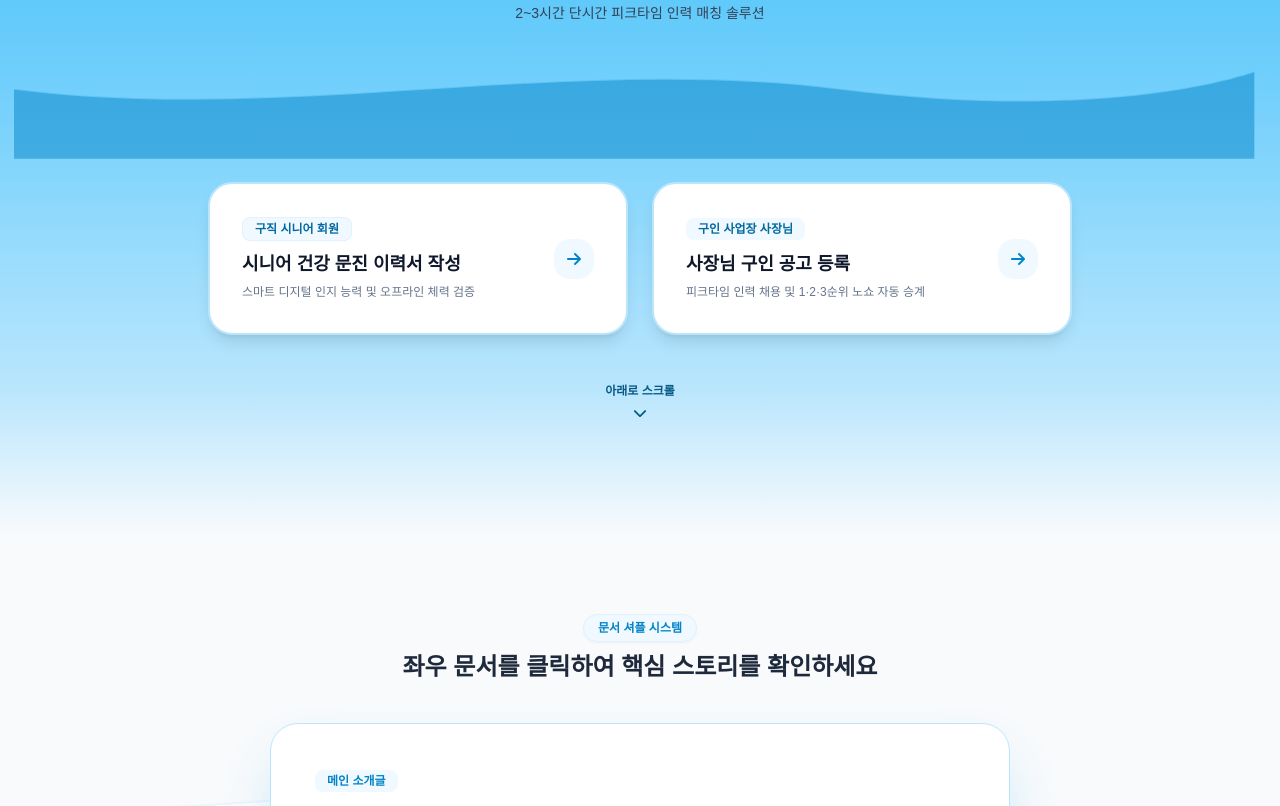
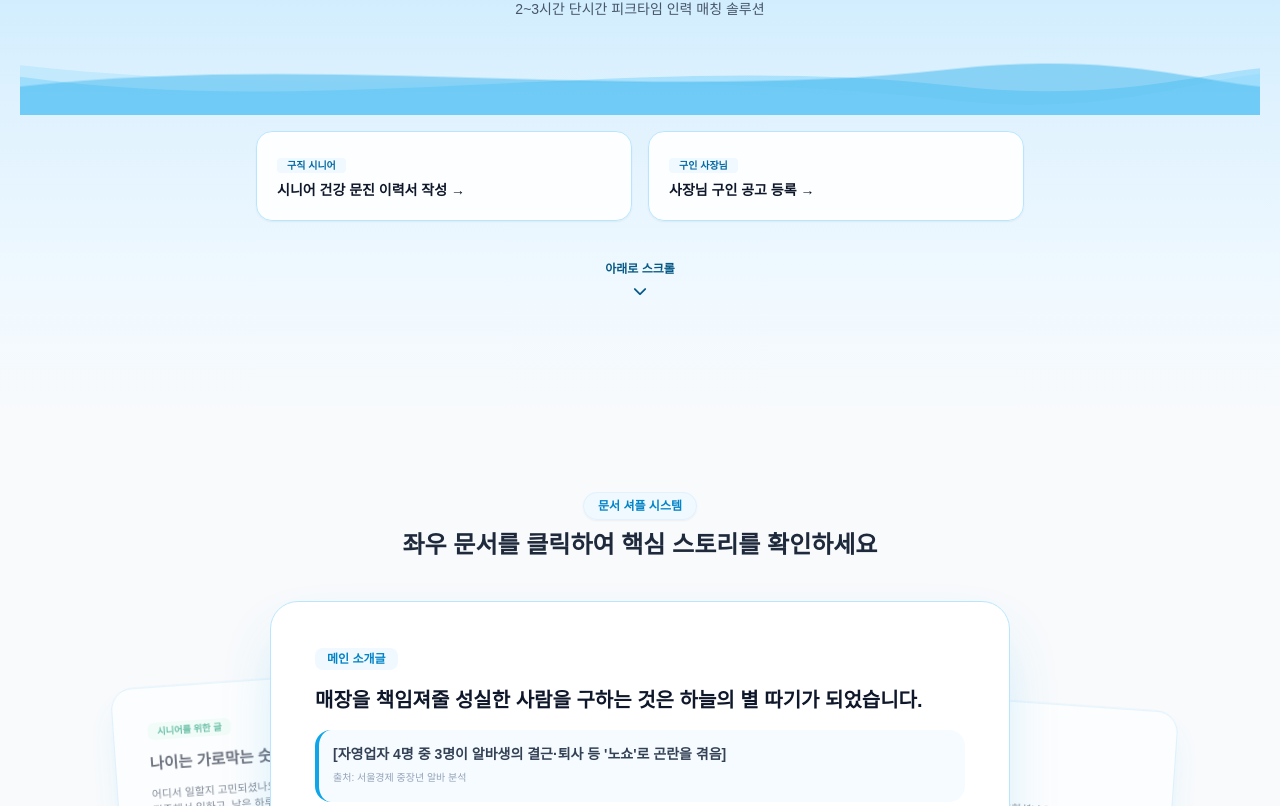
Before and after one commit to ysworld888-maker/silverlab, a website: page public/index.html in a window 1280 px wide. Shown: the part 252-1058 px from the top of the page. Drawn offline with nearby package versions, Linux system fonts and the light colour scheme; a web font is replaced by a local one.

```diff
--- a/public/index.html
+++ b/public/index.html
@@ -9,21 +9,31 @@
     <style>
         @import url('https://cdn.jsdelivr.net/gh/orioncactus/pretendard/dist/web/static/pretendard.css');
         body { font-family: "Pretendard", sans-serif; background-color: #f8fafc; color: #1e293b; word-break: keep-all; }
-        .btn-sky { background-color: #0ea5e9; color: #ffffff; transition: all 0.2s; }
-        .btn-sky:hover { background-color: #0284c7; }
+        .btn-sky { background-color: #0284c7; color: #ffffff; transition: all 0.2s; }
+        .btn-sky:hover { background-color: #0369a1; }
 
+        /* Soothing Pastel Sky Gradient */
         .sky-hero {
-            background: linear-gradient(180deg, #38bdf8 0%, #7dd3fc 45%, #bae6fd 80%, #f8fafc 100%);
+            background: linear-gradient(180deg, #BAE6FD 0%, #E0F2FE 50%, #F0F9FF 80%, #F8FAFC 100%);
         }
 
-        @keyframes gentleWave {
-            0% { transform: translateX(0) scaleY(1); }
-            50% { transform: translateX(-2%) scaleY(1.03); }
-            100% { transform: translateX(0) scaleY(1); }
+        /* 3 Layered Gentle Up-Down Waves Animations */
+        @keyframes waveFloat1 {
+            0%, 100% { transform: translateY(0px); }
+            50% { transform: translateY(-8px); }
         }
-        .anim-gentle-wave {
-            animation: gentleWave 6s ease-in-out infinite;
+        @keyframes waveFloat2 {
+            0%, 100% { transform: translateY(0px); }
+            50% { transform: translateY(-12px); }
         }
+        @keyframes waveFloat3 {
+            0%, 100% { transform: translateY(0px); }
+            50% { transform: translateY(-6px); }
+        }
+
+        .wave-layer-1 { animation: waveFloat1 5s ease-in-out infinite; }
+        .wave-layer-2 { animation: waveFloat2 7s ease-in-out infinite; }
+        .wave-layer-3 { animation: waveFloat3 4s ease-in-out infinite; }
 
         @keyframes subtleBounce {
             0%, 80%, 100% { transform: translateY(0); }
@@ -67,7 +77,7 @@
             transform: translateX(-50%) translateZ(0px) scale(1);
             z-index: 40;
             opacity: 1;
-            box-shadow: 0 30px 60px -15px rgba(14, 165, 233, 0.3);
+            box-shadow: 0 30px 60px -15px rgba(14, 165, 233, 0.25);
         }
 
         .card-pos-1 {
@@ -108,59 +118,58 @@
     </header>
 
     <main class="flex-1 pb-16">
-        <!-- Hero Section -->
+        <!-- Hero Section with Pastel Sky & Layered Gentle Waves -->
         <section class="sky-hero pt-14 pb-28 px-5 relative overflow-hidden text-center">
             <div class="max-w-4xl mx-auto space-y-3 relative z-10">
-                <span class="inline-block px-4 py-1.5 rounded-full bg-white/90 text-sky-800 text-xs font-extrabold border border-sky-200 shadow-sm">
+                <span class="inline-block px-3.5 py-1 rounded-full bg-white/90 text-sky-800 text-xs font-bold border border-sky-200 shadow-sm">
                     세상을 은빛 지혜로 채우다
                 </span>
                 <h1 class="text-2xl md:text-4xl font-black text-slate-900 leading-tight">
                     변화에 도전할 사장님과<br>
-                    <span class="text-white drop-shadow-md">파도처럼 시원한</span> 베테랑 시니어의 만남
+                    <span class="text-sky-700 drop-shadow-sm">파도처럼 시원한</span> 베테랑 시니어의 만남
                 </h1>
-                <p class="text-xs md:text-sm text-slate-700 font-medium">
+                <p class="text-xs md:text-sm text-slate-600 font-medium">
                     2~3시간 단시간 피크타임 인력 매칭 솔루션
                 </p>
             </div>
 
-            <div class="mt-8 opacity-50 anim-gentle-wave pointer-events-none">
-                <svg viewBox="0 0 1440 120" fill="none" xmlns="http://www.w3.org/2000/svg">
-                    <path d="M0 40C320 80 640 0 960 40C1280 80 1440 20 1440 20V120H0V40Z" fill="#0284c7"/>
-                </svg>
+            <!-- 3 Layered Pastel Waves (Up & Down Gentle Floating) -->
+            <div class="mt-8 relative h-16 pointer-events-none overflow-hidden">
+                <div class="absolute inset-0 wave-layer-1 opacity-30">
+                    <svg viewBox="0 0 1440 100" fill="none" class="w-full"><path d="M0 30C360 80 720 0 1080 40C1260 60 1350 30 1440 20V100H0V30Z" fill="#38BDF8"/></svg>
+                </div>
+                <div class="absolute inset-0 wave-layer-2 opacity-40">
+                    <svg viewBox="0 0 1440 100" fill="none" class="w-full"><path d="M0 50C360 10 720 70 1080 30C1260 10 1350 40 1440 50V100H0V50Z" fill="#0EA5E9"/></svg>
+                </div>
+                <div class="absolute inset-0 wave-layer-3 opacity-25">
+                    <svg viewBox="0 0 1440 100" fill="none" class="w-full"><path d="M0 20C360 60 720 20 1080 60C1260 80 1350 40 1440 30V100H0V20Z" fill="#7DD3FC"/></svg>
+                </div>
             </div>
 
-            <!-- Enhanced High-End Thick Card Buttons -->
-            <div class="max-w-4xl mx-auto grid grid-cols-1 sm:grid-cols-2 gap-6 mt-6 relative z-20 px-4">
-                <a href="/senior-apply.html" class="bg-white p-8 rounded-3xl border-2 border-sky-200 shadow-lg hover:shadow-xl hover:border-sky-400 transition text-left flex justify-between items-center group">
-                    <div class="space-y-1.5">
-                        <span class="text-xs font-extrabold text-sky-700 bg-sky-50 px-3 py-1 rounded-lg border border-sky-100">구직 시니어 회원</span>
-                        <h3 class="text-lg font-black text-slate-900 pt-1">시니어 건강 문진 이력서 작성</h3>
-                        <p class="text-xs text-slate-500 leading-snug">스마트 디지털 인지 능력 및 오프라인 체력 검증</p>
-                    </div>
-                    <div class="w-10 h-10 rounded-2xl bg-sky-50 text-sky-600 flex items-center justify-center group-hover:bg-sky-500 group-hover:text-white transition">
-                        <i class="fa-solid fa-arrow-right"></i>
+            <!-- Top Direct Navigation Cards -->
+            <div class="max-w-3xl mx-auto grid grid-cols-1 sm:grid-cols-2 gap-4 mt-4 relative z-20">
+                <a href="/senior-apply.html" class="bg-white/90 backdrop-blur-md p-5 rounded-2xl border border-sky-200 shadow-sm hover:shadow-md transition text-left flex justify-between items-center">
+                    <div>
+                        <span class="text-[10px] font-bold text-sky-700 bg-sky-50 px-2.5 py-0.5 rounded">구직 시니어</span>
+                        <h3 class="text-sm font-extrabold text-slate-900 mt-1">시니어 건강 문진 이력서 작성 →</h3>
                     </div>
                 </a>
-                <a href="/employer.html" class="bg-white p-8 rounded-3xl border-2 border-sky-200 shadow-lg hover:shadow-xl hover:border-sky-400 transition text-left flex justify-between items-center group">
-                    <div class="space-y-1.5">
-                        <span class="text-xs font-extrabold text-sky-700 bg-sky-50 px-3 py-1 rounded-lg">구인 사업장 사장님</span>
-                        <h3 class="text-lg font-black text-slate-900 pt-1">사장님 구인 공고 등록</h3>
-                        <p class="text-xs text-slate-500 leading-snug">피크타임 인력 채용 및 1·2·3순위 노쇼 자동 승계</p>
-                    </div>
-                    <div class="w-10 h-10 rounded-2xl bg-sky-50 text-sky-600 flex items-center justify-center group-hover:bg-sky-500 group-hover:text-white transition">
-                        <i class="fa-solid fa-arrow-right"></i>
+                <a href="/employer.html" class="bg-white/90 backdrop-blur-md p-5 rounded-2xl border border-sky-200 shadow-sm hover:shadow-md transition text-left flex justify-between items-center">
+                    <div>
+                        <span class="text-[10px] font-bold text-sky-700 bg-sky-50 px-2.5 py-0.5 rounded">구인 사장님</span>
+                        <h3 class="text-sm font-extrabold text-slate-900 mt-1">사장님 구인 공고 등록 →</h3>
                     </div>
                 </a>
             </div>
 
             <!-- Scroll Indicator -->
-            <div class="mt-12 flex flex-col items-center gap-1 text-sky-800 font-bold text-xs anim-subtle-bounce relative z-20">
+            <div class="mt-10 flex flex-col items-center gap-1 text-sky-800 font-bold text-xs anim-subtle-bounce relative z-20">
                 <span>아래로 스크롤</span>
                 <i class="fa-solid fa-chevron-down text-sm"></i>
             </div>
         </section>
 
-        <!-- 3D Card Shuffle Carousel Section (Optimized Spacing: mt-20) -->
+        <!-- 3D Card Shuffle Carousel Section -->
         <section class="max-w-5xl mx-auto px-5 mt-20">
             <div class="text-center space-y-2 mb-10">
                 <span class="text-xs font-bold text-sky-600 bg-sky-50 px-3.5 py-1.5 rounded-full border border-sky-100 shadow-sm">문서 셔플 시스템</span>
@@ -168,7 +177,7 @@
             </div>
 
             <div class="shuffle-stage" id="shuffle-stage">
-                <!-- Card 0: 메인 글 (Center Default) - Rich Restored Content -->
+                <!-- Card 0: 메인 글 -->
                 <div class="shuffle-card card-pos-0 space-y-4" onclick="setFrontCard(0)">
                     <span class="bg-sky-50 text-sky-600 font-extrabold text-xs px-3 py-1 rounded-lg">메인 소개글</span>
                     <h2 class="text-base md:text-xl font-black text-slate-900 leading-snug">
@@ -186,7 +195,7 @@
                     </div>
                 </div>
 
-                <!-- Card 1: 사장님을 위한 글 + 문의하기 폼 (Right Default) - Rich Restored Content -->
+                <!-- Card 1: 사장님을 위한 글 + 작동하는 문의하기 폼 -->
                 <div class="shuffle-card card-pos-1 space-y-4" onclick="setFrontCard(1)">
                     <span class="bg-indigo-50 text-indigo-600 font-extrabold text-xs px-3 py-1 rounded-lg">사장님을 위한 글</span>
                     <h2 class="text-base md:text-xl font-black text-slate-900 leading-snug">
@@ -196,7 +205,7 @@
                         최저임금 상승과 무단결근 고민, 2시간만 일할 알바를 구하기 힘들어 4시간씩 더 고용하셨나요? 4단계 검증(문진, 전화, 면접, 체력)을 통과한 베테랑 시니어와 연결되세요.
                     </p>
 
-                    <!-- Integrated Inquiry Form -->
+                    <!-- Working Inquiry Form -->
                     <div class="mt-2 p-4 bg-sky-50/80 rounded-2xl border border-sky-100 space-y-2.5" onclick="event.stopPropagation()">
                         <h4 class="font-bold text-slate-800 text-xs flex items-center gap-1.5">
                             <i class="fa-solid fa-headset text-sky-600"></i> 사장님 맞춤 전화 상담 신청
@@ -210,7 +219,7 @@
                     </div>
                 </div>
 
-                <!-- Card 2: 시니어를 위한 글 (Left Default) - Rich Restored Content -->
+                <!-- Card 2: 시니어를 위한 글 -->
                 <div class="shuffle-card card-pos-2 space-y-4" onclick="setFrontCard(2)">
                     <span class="bg-emerald-50 text-emerald-600 font-extrabold text-xs px-3 py-1 rounded-lg">시니어를 위한 글</span>
                     <h2 class="text-base md:text-xl font-black text-slate-900 leading-snug">
@@ -274,7 +283,7 @@
             }).then(r => r.json());
 
             if (res.success) {
-                alert('1시간 내로 실버웍스 측에서 전화가 올 예정입니다. 신청해 주셔서 감사합니다.');
+                alert('1시간 내로 실버웍스 측에서 전화가 갈 예정입니다. 신청해 주셔서 감사합니다.');
                 document.getElementById('inq-name').value = '';
                 document.getElementById('inq-store').value = '';
                 document.getElementById('inq-phone').value = '';
```
